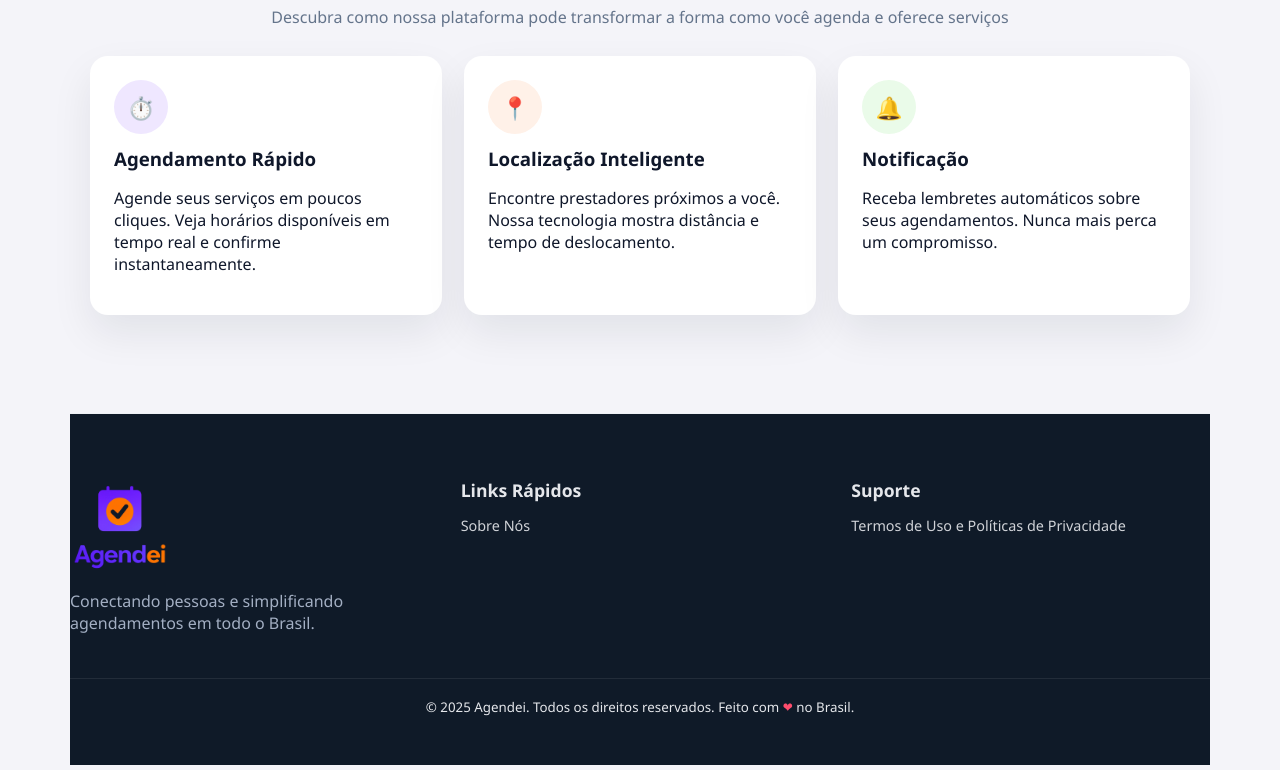
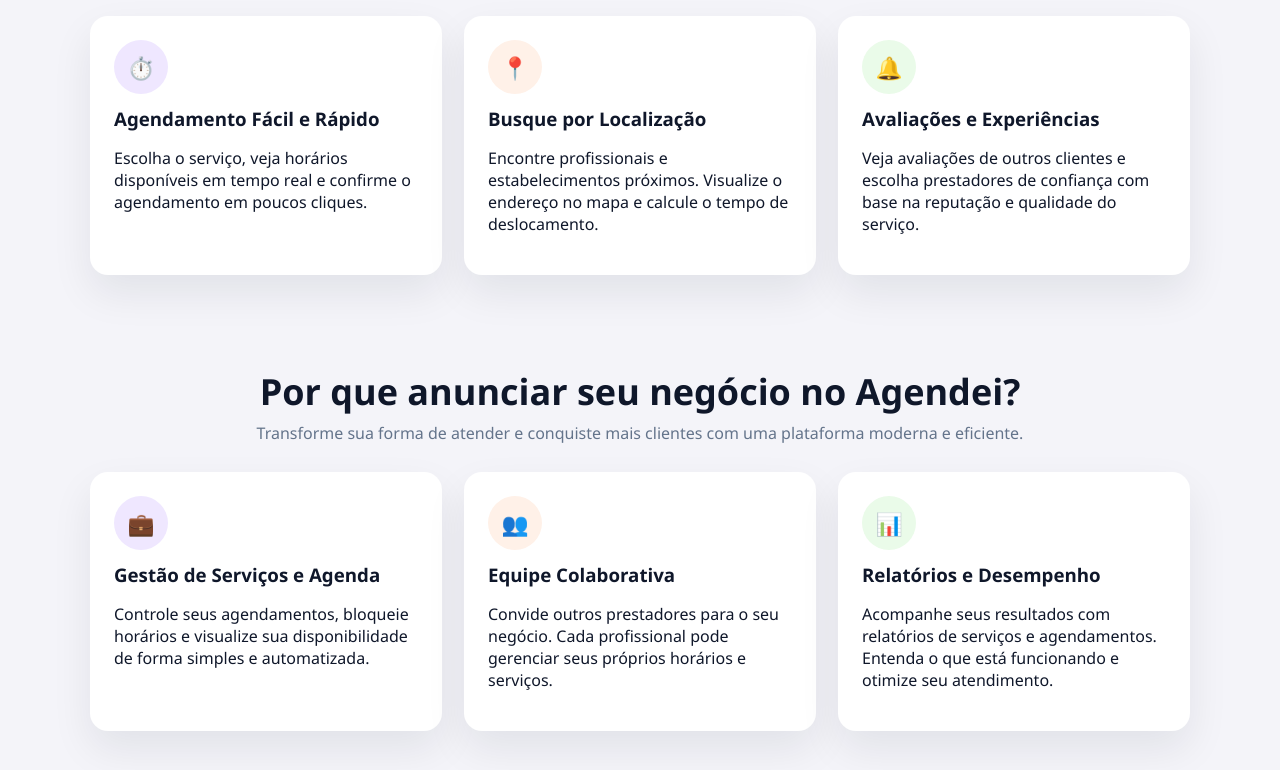
Before and after one commit to DhiegoFernandes/AgendeiFrontEnd, a React (Vite) app in the folder clientApp/: page / in a window 1280 px wide. Shown: the part 1030-1800 px from the top of the page. Built offline with nearby package versions, Linux system fonts and the light colour scheme.

Commit message:
Sobre cliente e prestadores

```diff
--- a/clientApp/src/pages/Home/home-style.css
+++ b/clientApp/src/pages/Home/home-style.css
@@ -280,7 +280,7 @@ a {
 /* Section head */
 .section-head {
   text-align: center;
-  margin: 72px 0 28px
+  margin: 52px 0 28px
 }
 
 .section-head h2 {
@@ -332,7 +332,7 @@ a {
 
 /* Features */
 .features {
-  padding-bottom: 80px
+  padding-bottom: 40px
 }
 
 .cards-3 {
@@ -653,3 +653,12 @@ a {
     padding-left: 5px;
   }
 }
+
+html {
+  scroll-behavior: smooth;
+}
+
+/* Compensa o header fixo para âncoras */
+[id] {
+  scroll-margin-top: 80px; /* Ajustar conforme a altura do header */
+}
--- a/clientApp/src/pages/Home/home.tsx
+++ b/clientApp/src/pages/Home/home.tsx
@@ -34,6 +34,8 @@ function Home() {
             <ul className="nav-list">
               <li><a href="#inicio" className="active">Início</a></li>
               <li><a href="#sobre">Sobre</a></li>
+              <li><a href="#cliente">Ser Cliente</a></li>
+              <li><a href="#prestador">Ser Prestador</a></li>
               <li className="sep" aria-hidden="true"></li>
               <li><a onClick={() => navigate('/login')} className="link">Entrar</a></li>
               <li><a onClick={() => navigate('/cadastro')} className="btn primary">Cadastrar</a></li>
@@ -121,30 +123,59 @@ function Home() {
         </section>
 
 
-        <section className="features" aria-labelledby="ttl-beneficios">
+        <section id="cliente" className="features" aria-labelledby="ttl-cliente">
           <div className="container">
             <header className="section-head">
-              <h2 id="ttl-beneficios">Por que usar o Agendei?</h2>
-              <p>Descubra como nossa plataforma pode transformar a forma como você agenda e oferece serviços</p>
+              <h2 id="ttl-beneficios">Por que devo ser cliente no Agendei</h2>
+              <p>Descubra como o Agendei facilita sua vida ao conectar você aos melhores profissionais de estética e beleza da sua região.</p>
             </header>
 
             <div className="cards-3">
               <article className="feature">
                 <div className="icon soft-purple" aria-hidden="true">⏱️</div>
-                <h3>Agendamento Rápido</h3>
-                <p>Agende seus serviços em poucos cliques. Veja horários disponíveis em tempo real e confirme instantaneamente.</p>
+                <h3>Agendamento Fácil e Rápido</h3>
+                <p>Escolha o serviço, veja horários disponíveis em tempo real e confirme o agendamento em poucos cliques.</p>
               </article>
 
               <article className="feature">
                 <div className="icon soft-orange" aria-hidden="true">📍</div>
-                <h3>Localização Inteligente</h3>
-                <p>Encontre prestadores próximos a você. Nossa tecnologia mostra distância e tempo de deslocamento.</p>
+                <h3>Busque por Localização</h3>
+                <p>Encontre profissionais e estabelecimentos próximos. Visualize o endereço no mapa e calcule o tempo de deslocamento.</p>
               </article>
 
               <article className="feature">
                 <div className="icon soft-green" aria-hidden="true">🔔</div>
-                <h3>Notificação</h3>
-                <p>Receba lembretes automáticos sobre seus agendamentos. Nunca mais perca um compromisso.</p>
+                <h3>Avaliações e Experiências</h3>
+                <p>Veja avaliações de outros clientes e escolha prestadores de confiança com base na reputação e qualidade do serviço.</p>
+              </article>
+            </div>
+          </div>
+        </section>
+
+        <section id="prestador" className="features" aria-labelledby="ttl-prestador">
+          <div className="container">
+            <header className="section-head">
+              <h2 id="ttl-prestador">Por que anunciar seu negócio no Agendei?</h2>
+              <p>Transforme sua forma de atender e conquiste mais clientes com uma plataforma moderna e eficiente.</p>
+            </header>
+
+            <div className="cards-3">
+              <article className="feature">
+                <div className="icon soft-purple" aria-hidden="true">💼</div>
+                <h3>Gestão de Serviços e Agenda</h3>
+                <p>Controle seus agendamentos, bloqueie horários e visualize sua disponibilidade de forma simples e automatizada.</p>
+              </article>
+
+              <article className="feature">
+                <div className="icon soft-orange" aria-hidden="true">👥</div>
+                <h3>Equipe Colaborativa</h3>
+                <p>Convide outros prestadores para o seu negócio. Cada profissional pode gerenciar seus próprios horários e serviços.</p>
+              </article>
+
+              <article className="feature">
+                <div className="icon soft-green" aria-hidden="true">📊</div>
+                <h3>Relatórios e Desempenho</h3>
+                <p>Acompanhe seus resultados com relatórios de serviços e agendamentos. Entenda o que está funcionando e otimize seu atendimento.</p>
               </article>
             </div>
           </div>
```
